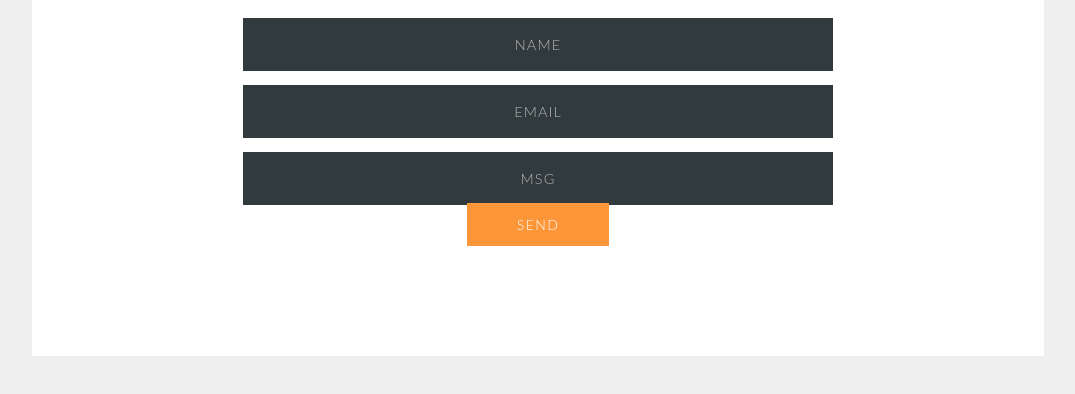
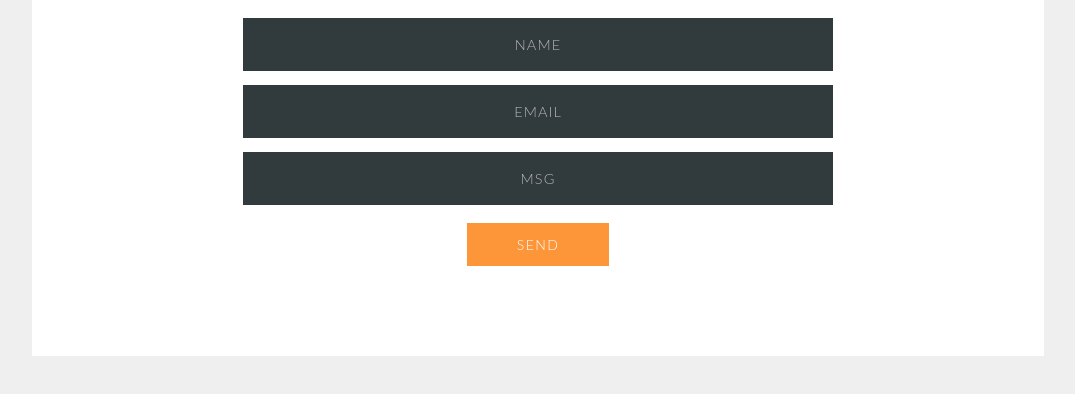
Before and after one commit to meshnesh/contact, a plain HTML site: page index.html in a window 1280 px wide. Shown: the part 228-622 px from the top of the page, without its empty margins (102-1177 px from the left). Drawn offline with nearby package versions, Linux system fonts and the light colour scheme.

Commit message:
#4 submit button

```diff
--- a/app.css
+++ b/app.css
@@ -129,6 +129,7 @@ form .field:hover label {
 }
 
 form input[type="submit"] {
+    top: 20px;
     background: #FD9638;
     color: white;
     -webkit-appearance: none;
```
